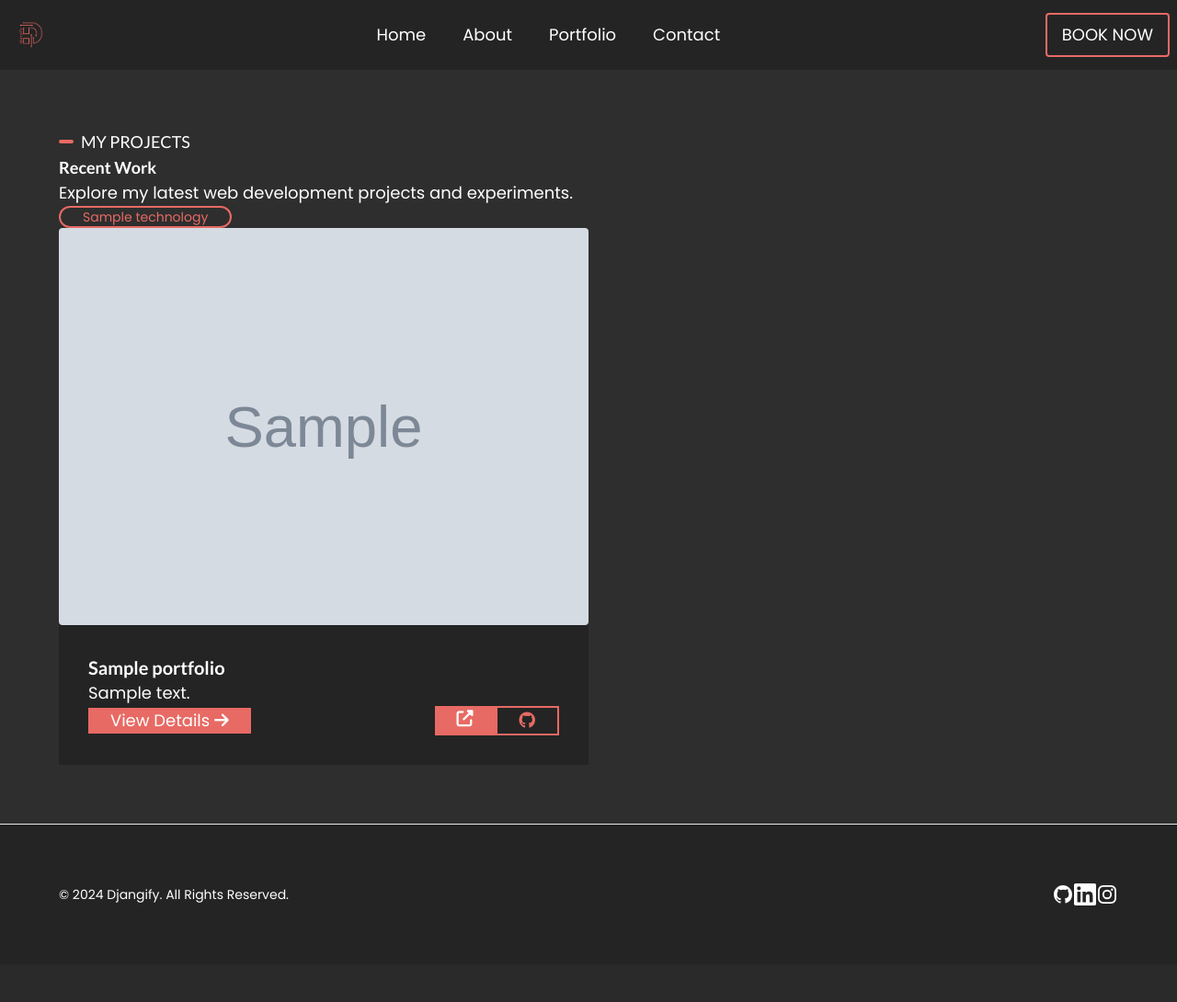
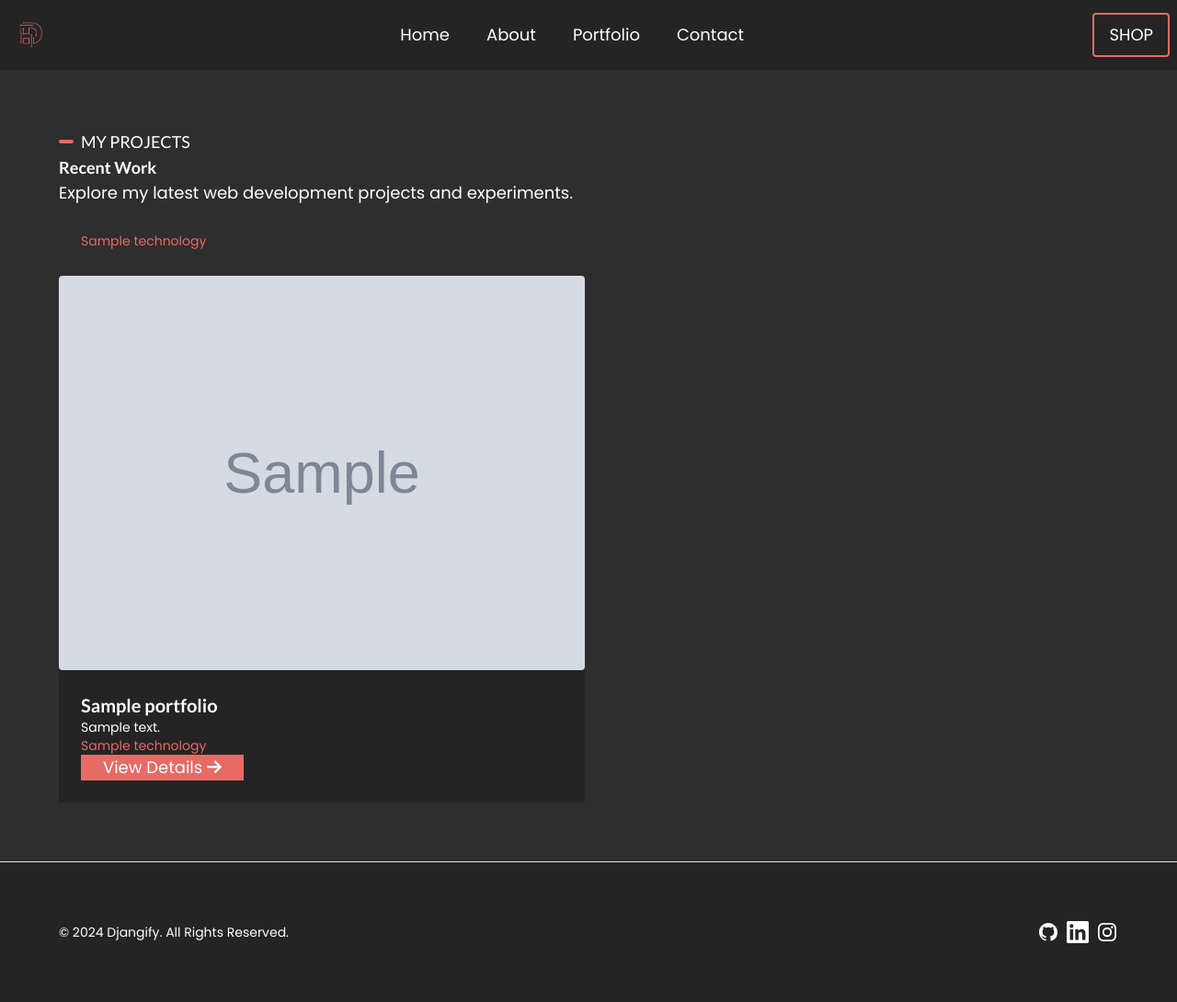
Before and after one commit to djangify/myapp, a Django app: page /portfolio/ in a window 1280 px wide. Shown: the whole page at 92% size. Before the commit the page ends 985 px from the top, so only its background shows below. Run offline with Django 3.2, Linux system fonts and the light colour scheme; tables that the repository leaves empty hold one stand-in row (values such as "Sample post"); grey boxes marked "Sample" are stand-in pictures; some libraries are stand-ins or nearby versions.

Commit message:
Amend portfolio detail and list pages

```diff
--- a/portfolio/templates/portfolio/portfolio_list.html
+++ b/portfolio/templates/portfolio/portfolio_list.html
@@ -4,76 +4,70 @@
 {% block title %}Portfolio - Django and TailwindCSS Projects{% endblock %}
 
 {% block content %}
-<section class="p-6 bg-secondary text-text md:p-16">
+<section class="p-6 bg-secondary  text-text md:p-16">
     <!-- Section Header -->
     <div class="mb-12">
-        <h6 class="text-sm pl-6 uppercase relative before before:h-1 before:w-4 before:bg-accent before:top-2/4 before:-translate-y-2/4 before:left-0 lg:text-lg mb-4">
+        <h3 class="text-sm pl-6 uppercase relative before before:h-1 before:w-4 before:bg-accent before:top-2/4 before:-translate-y-2/4 before:left-0 lg:text-lg mb-4">
             My Projects
-        </h6>
+        </h3>
         <h2 class="text-3xl font-bold mt-8 mb-6">Recent Work</h2>
         <p class="mt-6 text-gray-400 max-w-2xl mb-12">
             Explore my latest web development projects and experiments.
         </p>
-
-        <div class="flex flex-wrap gap-8 mb-16 pb-8 border-b border-gray-700">
+        </div>
+        <br>
+         <!-- Technology Filter -->
+         <div class="flex flex-wrap justify-center gap-4 mb-16">
             {% for tech in technologies %}
             <a href="{% url 'portfolio:portfolio_by_technology' tech.slug %}"
-               class="px-6 py-3 text-sm bg-accent/10 border-2 border-accent rounded-full text-accent hover:bg-accent hover:text-white transition-colors">
-                <i class="{{ tech.icon }} mr-3"></i> {{ tech.name }}
+               class="px-6 py-3 text-sm bg-accent/10 border border-accent rounded-full text-accent hover:bg-accent hover:text-white transition-colors">
+                {{ tech.name }}
             </a>
             {% endfor %}
         </div>
+        <br>
+        <!-- Project Grid -->
+        {% if not portfolios %}
+            <div class="text-center py-8 gap-4">
+                <p class="text-lg text-gray-400">No portfolio items available yet.</p>
             </div>
-
-    <!-- Portfolio Grid -->
-    <div class="grid gap-8 md:grid-cols-2 lg:grid-cols-3">
+        {% else %}
+            <div class="grid gap-x-2 gap-y-2 md:grid-cols-2 lg:grid-cols-3">
                 {% for portfolio in portfolios %}
                 <article class="bg-primary rounded-lg overflow-hidden">
                     {% if portfolio.display_image %}
-            <div class="aspect-w-16 aspect-h-9">
+                    <div class="h-68 rounded">
                         <img src="{{ portfolio.display_image }}"
                              alt="{{ portfolio.title }}"
                              class="w-full h-full object-cover"/>
                     </div>
                     {% endif %}
 
-            <div class="p-8"> <!-- Increased padding -->
-                <h3 class="text-xl font-bold mb-6">{{ portfolio.title }}</h3>
-                <p class="text-gray-400 mb-8">{{ portfolio.short_description }}</p>
+                    <div class="p-6">
+                        <h3 class="text-xl font-bold mb-2">{{ portfolio.title }}</h3>
+                        <p class="text-sm mb-4">{{ portfolio.short_description }}</p>
 
-                <!-- Action buttons  -->
+                        <!-- Technologies -->
+                        <div class="flex flex-wrap gap-2 mb-4">
+                            {% for tech in portfolio.technologies.all %}
+                            <span class="text-accent text-sm">{{ tech.name }}</span>
+                            {% if not forloop.last %}<span class="text-accent">•</span>{% endif %}
+                            {% endfor %}
+                        </div>
+
+                        <!-- View Details Button -->
+
                		 <div class="pt-6 mt-8 flex justify-between items-center border-t border-gray-700">
                    		 <a href="{% url 'portfolio:portfolio_detail' portfolio.slug %}"
                     		   class="flex-1 mr-8 inline-flex items-center justify-center px-6 py-3 bg-accent text-white rounded-md hover:bg-accent/90 transition-colors">
                       		  View Details
                       		  <i class="fas fa-arrow-right ml-3"></i>
                    		 </a>
-                    <!-- live link and github link-->
-                    <div class="pt-6 mt-8 flex justify-between items-center border-t border-gray-700">
-                        <div class="flex gap-4">
-                            {% if portfolio.live_site_url %}
-                            <a href="{{ portfolio.live_site_url }}"
-                               target="_blank"
-                               class="px-6 py-3 rounded-md bg-accent text-white hover:bg-accent/90 transition-colors">
-                                <i class="fas fa-external-link-alt text-lg"></i>
-                            </a>
-                            {% endif %}
-                            {% if portfolio.github_url %}
-                            <a href="{{ portfolio.github_url }}"
-                               target="_blank"
-                               class="px-6 py-3 rounded-md border-2 border-accent text-accent hover:bg-accent hover:text-white transition-colors">
-                                <i class="fab fa-github text-lg"></i>
-                            </a>
-                            {% endif %}
-                        </div>
-                    </div>
                     	</div>
                 </article>
-        {% empty %}
-        <div class="col-span-full text-center py-12">
-            <p class="text-gray-400">No portfolio items available yet.</p>
+                {% endfor %}
             </div>
-        {% endfor %}
+        {% endif %}
     </div>
 </section>
 {% endblock %}
--- a/templates/base/footer.html
+++ b/templates/base/footer.html
@@ -7,9 +7,9 @@
     <div class="container mx-auto">
         <div class="flex flex-col sm:flex-row items-center justify-between">
             <span class="text-sm text-text mb-4 sm:mb-0">© 2024 Djangify. All Rights Reserved.</span>
-            <div class="flex space-x-6">
+            <div class="flex space-x-6 gap-x-2 gap-y-2 ">
                 <!-- GitHub -->
-                <a href="#" class="text-text hover:text-accent transition-colors">
+                <a href="#" class="text-text hover:text-accent transition-colors gap-x-2 gap-y-2">
                     <svg class="w-6 h-6" fill="currentColor" viewBox="0 0 24 24" aria-hidden="true">
                         <path fill-rule="evenodd" d="M12 2C6.477 2 2 6.484 2 12.017c0 4.425 2.865 8.18 6.839 9.504.5.092.682-.217.682-.483 0-.237-.008-.868-.013-1.703-2.782.605-3.369-1.343-3.369-1.343-.454-1.158-1.11-1.466-1.11-1.466-.908-.62.069-.608.069-.608 1.003.07 1.531 1.032 1.531 1.032.892 1.53 2.341 1.088 2.91.832.092-.647.35-1.088.636-1.338-2.22-.253-4.555-1.113-4.555-4.951 0-1.093.39-1.988 1.029-2.688-.103-.253-.446-1.272.098-2.65 0 0 .84-.27 2.75 1.026A9.564 9.564 0 0112 6.844c.85.004 1.705.115 2.504.337 1.909-1.296 2.747-1.027 2.747-1.027.546 1.379.202 2.398.1 2.651.64.7 1.028 1.595 1.028 2.688 0 3.848-2.339 4.695-4.566 4.943.359.309.678.92.678 1.855 0 1.338-.012 2.419-.012 2.747 0 .268.18.58.688.482A10.019 10.019 0 0022 12.017C22 6.484 17.522 2 12 2z" clip-rule="evenodd"></path>
                     </svg>
--- a/templates/base/navbar.html
+++ b/templates/base/navbar.html
@@ -13,6 +13,6 @@
     </ul>
     <div class="flex items-center gap-2">
         <div class="hamburger sm:hidden order-last self-center"></div>
-        <a class="uppercase border-2 border-accent p-2 text-xs text-text rounded sm:text-lg sm:px-4" href="#">Book Now</a>
+        <a class="uppercase border-2 border-accent p-2 text-xs text-text rounded sm:text-lg sm:px-4" href="#">Shop</a>
     </div>
 </nav>
```
Also changed, not shown: portfolio/templates/portfolio/portfolio_by_technology.html (+4 -3 lines), templates/base/gallery.html (+5 -2 lines). Lines whose indentation alone changed are shown as unchanged.
